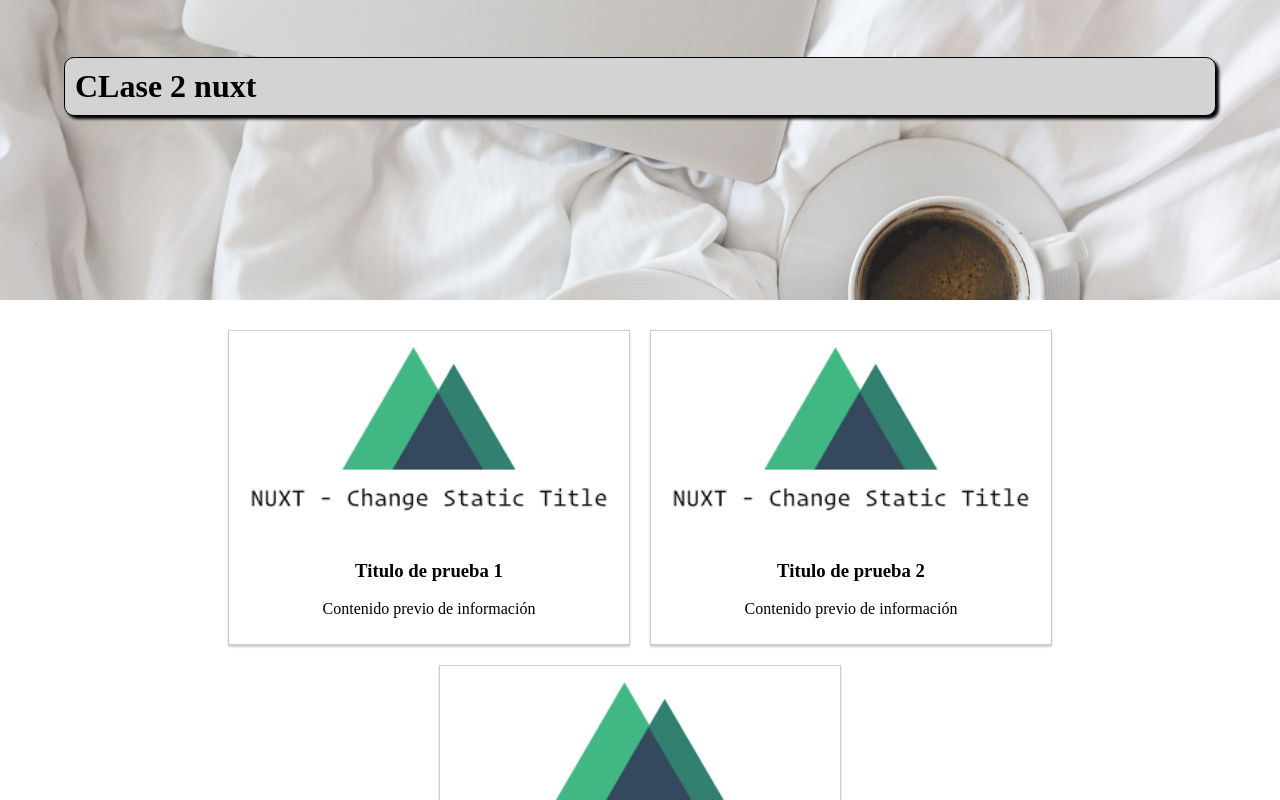
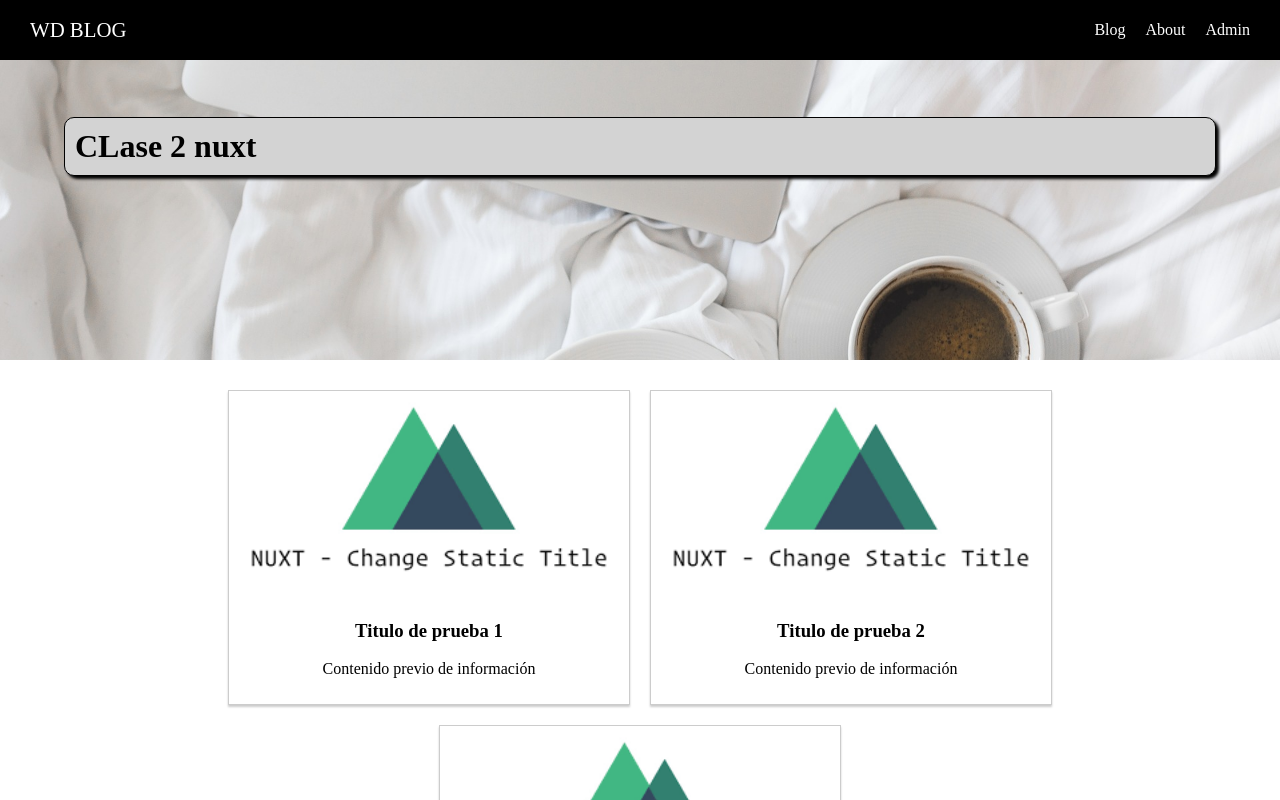
Before and after one commit to lpablos/second-class-nuxt, a Nuxt app: page / in a window 1280 px wide. Shown: the top 800 px of the page. Built offline with nearby package versions, Linux system fonts and the light colour scheme; a web font is replaced by a local one.

Commit message:
navegacion con evento

```diff
--- /dev/null
+++ b/components/navigation/TheHeader.vue
@@ -0,0 +1,95 @@
+<template>
+<div class="header-container">
+  <header class="the-header">
+    <TheSideNavToggle @toggle="$emit('sidenavToggle')" />
+    <div class="logo">
+      <nuxt-link to="/">WD BLOG</nuxt-link>
+    </div>
+    <div class="spacer"></div>
+    <div class="navigation-items">
+      <ul class="nav-list">
+        <li class="nav-item"><nuxt-link to="/posts">Blog</nuxt-link></li>
+        <li class="nav-item"><nuxt-link to="/about">About</nuxt-link></li>
+        <li class="nav-item"><nuxt-link to="/admin">Admin</nuxt-link></li>
+      </ul>
+    </div>
+  </header>
+</div>
+</template>
+
+<script>
+import TheSideNavToggle from "@/components/Navigation/TheSideNavToggle";
+
+export default {
+  name: "TheHeader",
+  components: {
+    TheSideNavToggle
+  }
+};
+</script>
+
+
+<style scoped>
+.header-container {
+  height: 60px;
+}
+
+.the-header {
+  width: 100%;
+  position: fixed;
+  height: 60px;
+  display: flex;
+  justify-content: space-around;
+  align-items: center;
+  background-color: black;
+  z-index: 100;
+  box-sizing: border-box;
+  padding: 0 20px;
+}
+
+.logo {
+  margin: 0 10px;
+  font-size: 1.3rem;
+}
+
+.logo a {
+  text-decoration: none;
+  color: white;
+}
+
+.spacer {
+  flex: 1;
+}
+
+.navigation-items {
+  display: none;
+}
+
+@media (min-width: 768px) {
+  .navigation-items {
+    display: block;
+  }
+}
+
+.nav-list {
+  list-style: none;
+  padding: 0;
+  margin: 0;
+  display: flex;
+}
+
+.nav-item {
+  margin: 0 10px;
+}
+
+.nav-item a {
+  text-decoration: none;
+  color: white;
+}
+
+.nav-item a:hover,
+.nav-item a:active,
+.nav-item a.nuxt-link-active {
+  color: red;
+}
+</style>
--- /dev/null
+++ b/components/navigation/TheSideNavToggle.vue
@@ -0,0 +1,33 @@
+<template>
+  <div
+    class="drawer-toggle"
+    role="button"
+    @click="$emit('toggle')">
+    <div class="bar"></div>
+    <div class="bar"></div>
+    <div class="bar"></div>
+  </div>
+</template>
+
+<style scoped>
+.drawer-toggle {
+  display: flex;
+  flex-direction: column;
+  justify-content: space-around;
+  height: 50%;
+  width: 35px;
+  cursor: pointer;
+}
+
+@media (min-width: 768px) {
+  .drawer-toggle {
+    display: none;
+  }
+}
+
+.drawer-toggle .bar {
+  width: 90%;
+  height: 2px;
+  background-color: white;
+}
+</style>
--- /dev/null
+++ b/components/navigation/TheSidenav.vue
@@ -0,0 +1,93 @@
+<template>
+<div class="sidenav-container">
+  <div
+    v-if="show"
+    class="sidenav-backdrop"
+    @click="$emit('close')"></div>
+  <transition name="slide-side">
+    <div
+      v-if="show"
+      class="sidenav">
+      <ul
+        class="nav-list"
+        @click="$emit('close')">
+        <li class="nav-item"><nuxt-link to="/posts">Blog</nuxt-link></li>
+        <li class="nav-item"><nuxt-link to="/about">About</nuxt-link></li>
+        <li class="nav-item"><nuxt-link to="/admin">Admin</nuxt-link></li>
+      </ul>
+    </div>
+  </transition>
+</div>
+</template>
+
+<script>
+export default {
+  name: "TheSidenav",
+  props: {
+    show: {
+      type: Boolean,
+      default: false
+    }
+  }
+};
+</script>
+
+
+<style scoped>
+.sidenav-container {
+  height: 100%;
+  width: 100%;
+}
+
+.sidenav-backdrop {
+  width: 100%;
+  height: 100%;
+  background-color: rgba(0, 0, 0, 0.7);
+  z-index: 1000;
+  position: fixed;
+  top: 0;
+  left: 0;
+}
+
+.sidenav {
+  height: 100%;
+  width: 300px;
+  background-color: white;
+  z-index: 10000;
+  position: fixed;
+  top: 0;
+  left: 0;
+  box-sizing: border-box;
+  padding: 30px;
+}
+
+.slide-side-enter-active,
+.slide-side-leave-active {
+  transition: all 0.3s ease-out;
+}
+.slide-side-enter,
+.slide-side-leave-to {
+  transform: translateX(-100%);
+}
+
+.nav-list {
+  list-style: none;
+  padding: 0;
+  margin: 0;
+}
+
+.nav-item {
+  margin: 20px 0;
+}
+
+.nav-item a {
+  text-decoration: none;
+  color: black;
+  font-size: 1.5rem;
+}
+
+.nav-item a:hover,
+.nav-item a:active {
+  color: red;
+}
+</style>
--- a/layouts/default.vue
+++ b/layouts/default.vue
@@ -1,8 +1,26 @@
 <template>
   <div>
+    <TheHeader @sidenavToggle="displaySidenav = !displaySidenav"/>
+    <TheSidenav :show ="displaySidenav" @close =" displaySidenav = false"/>
     <nuxt />
   </div>
 </template>
+
+<script>
+  import TheHeader from '~/components/navigation/TheHeader'
+  import TheSidenav from '~/components/navigation/TheSidenav'
+  export default {
+    components : {
+      TheHeader,
+      TheSidenav
+    },
+    data () {
+      return {
+        displaySidenav : false
+      }
+    }
+  }
+</script>
 
 <style>
   html {
@@ -12,51 +30,4 @@
   body {
     margin: 0;
   }
-/* html {
-  font-family: 'Source Sans Pro', -apple-system, BlinkMacSystemFont, 'Segoe UI',
-    Roboto, 'Helvetica Neue', Arial, sans-serif;
-  font-size: 16px;
-  word-spacing: 1px;
-  -ms-text-size-adjust: 100%;
-  -webkit-text-size-adjust: 100%;
-  -moz-osx-font-smoothing: grayscale;
-  -webkit-font-smoothing: antialiased;
-  box-sizing: border-box;
-}
-
-*,
-*:before,
-*:after {
-  box-sizing: border-box;
-  margin: 0;
-}
-
-.button--green {
-  display: inline-block;
-  border-radius: 4px;
-  border: 1px solid #3b8070;
-  color: #3b8070;
-  text-decoration: none;
-  padding: 10px 30px;
-}
-
-.button--green:hover {
-  color: #fff;
-  background-color: #3b8070;
-}
-
-.button--grey {
-  display: inline-block;
-  border-radius: 4px;
-  border: 1px solid #35495e;
-  color: #35495e;
-  text-decoration: none;
-  padding: 10px 30px;
-  margin-left: 15px;
-}
-
-.button--grey:hover {
-  color: #fff;
-  background-color: #35495e;
-} */
 </style>
```
Lines whose indentation alone changed are shown as unchanged.
